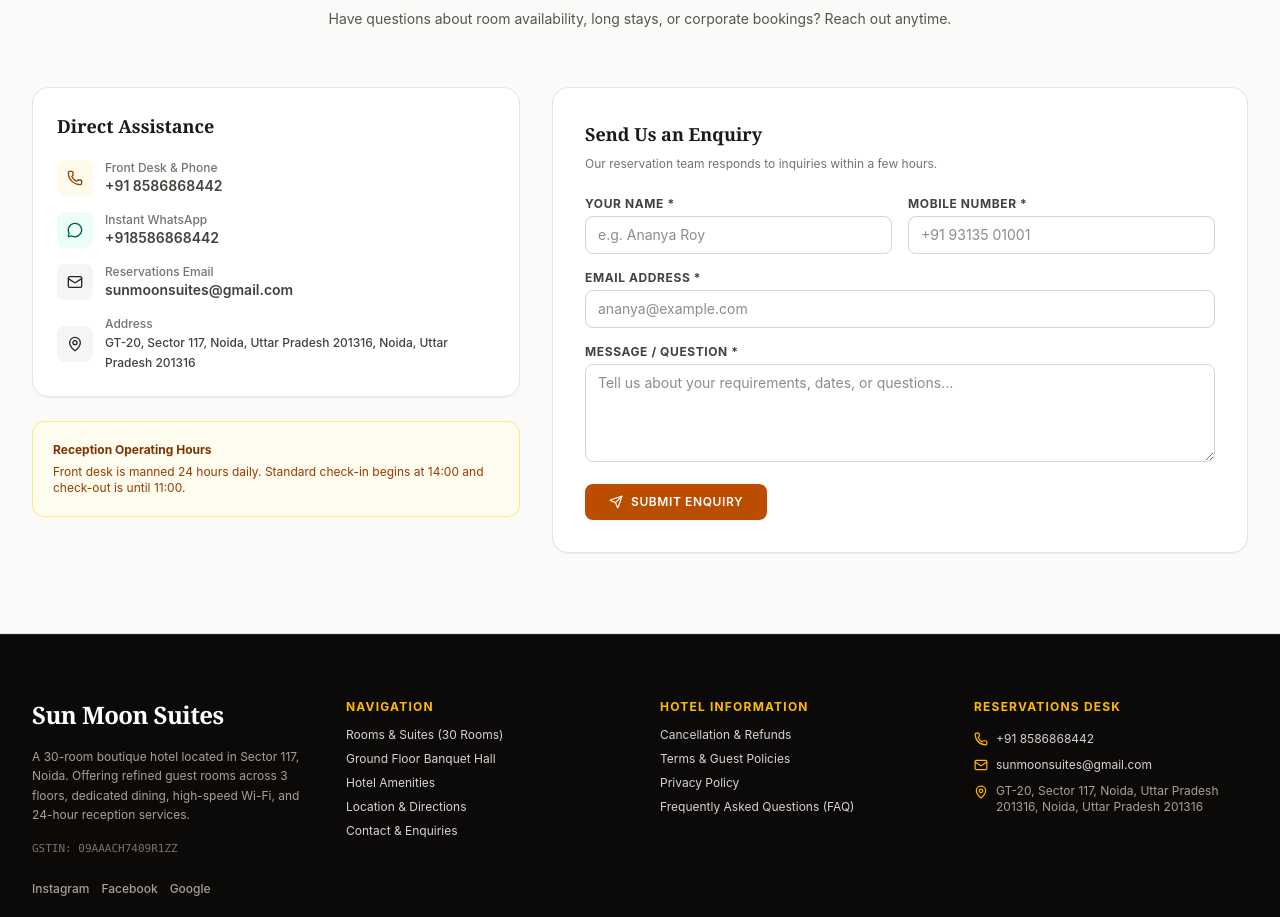
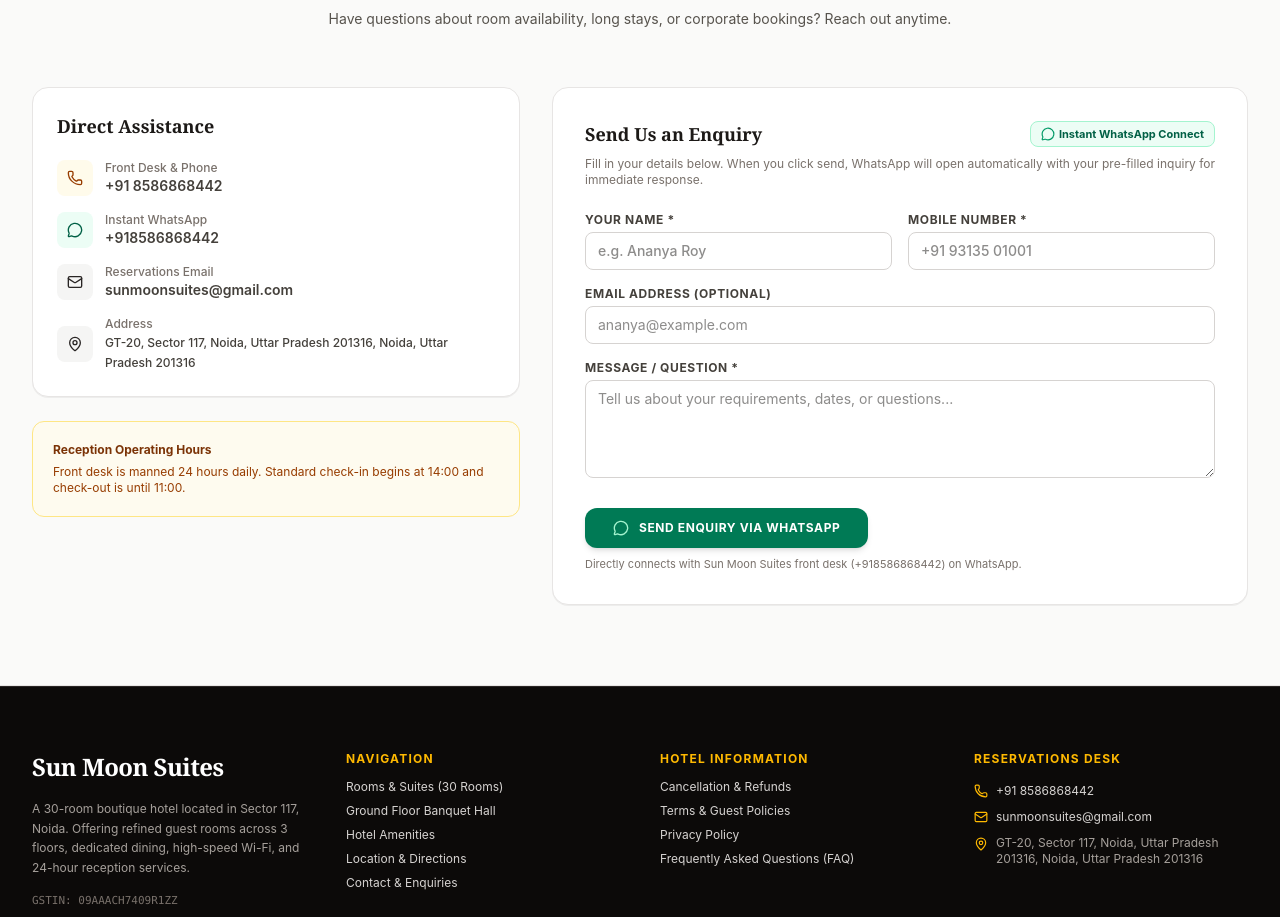
Before and after one commit to sunmoonsuites/SMSN, a React (Vite) app: page / in a window 1280 px wide. Shown: the part 6131-7048 px from the top of the page. Built offline with nearby package versions, Linux system fonts and the light colour scheme; no server answers; the database is empty.

Commit message:
refactor: replace enquiry form with WhatsApp redirect
Remove server-side enquiry submission in favor of direct WhatsApp redirection to streamline communication and reduce form friction.

```diff
--- a/src/components/website/ContactSection.tsx
+++ b/src/components/website/ContactSection.tsx
@@ -1,7 +1,6 @@
 import React, { useState } from 'react';
 import { Hotel } from '../../types';
-import { submitEnquiry } from '../../services/enquiriesService';
-import { Phone, Mail, MessageCircle, MapPin, Send, CheckCircle2, AlertCircle } from 'lucide-react';
+import { Phone, Mail, MessageCircle, MapPin, CheckCircle2, ArrowRight } from 'lucide-react';
 import { getCleanHotelPhone, getCleanHotelWhatsApp } from '../../lib/utils';
 
 interface ContactSectionProps {
@@ -14,9 +13,8 @@
   const [mobile, setMobile] = useState('');
   const [message, setMessage] = useState('');
 
-  const [isSubmitting, setIsSubmitting] = useState(false);
   const [submitted, setSubmitted] = useState(false);
-  const [errorMessage, setErrorMessage] = useState('');
+  const [lastWhatsAppUrl, setLastWhatsAppUrl] = useState('');
 
   const phone = getCleanHotelPhone(hotel?.phone);
   const emailAddr = hotel?.email || 'reservations@sunmoonsuites.com';
@@ -26,26 +24,54 @@
     `Hello ${hotel?.name || 'Sun Moon Suites'}, I have an enquiry about your hotel in Sector 117 Noida.`
   )}`;
 
-  const handleSubmit = async (e: React.FormEvent) => {
+  const handleSubmit = (e: React.FormEvent) => {
     e.preventDefault();
-    if (!hotel?.id) return;
+    if (!name.trim() || !mobile.trim() || !message.trim()) return;
 
-    setIsSubmitting(true);
-    setErrorMessage('');
+    const hotelName = hotel?.name || 'Sun Moon Suites';
 
-    const res = await submitEnquiry(hotel.id, { name, email, mobile, message });
-    setIsSubmitting(false);
+    // Format all form details cleanly for WhatsApp
+    const lines = [
+      `*New Hotel Enquiry - ${hotelName}*`,
+      `━━━━━━━━━━━━━━━━━━━━━━━━━`,
+      `👤 *Guest Name:* ${name.trim()}`,
+      `📱 *Mobile Number:* ${mobile.trim()}`,
+      email.trim() ? `✉️ *Email Address:* ${email.trim()}` : null,
+      ``,
+      `💬 *Message / Enquiry Details:*`,
+      `${message.trim()}`,
+      `━━━━━━━━━━━━━━━━━━━━━━━━━`,
+      `_Sent directly from ${hotelName} Website_`,
+    ].filter((line) => line !== null);
 
-    if (res.success) {
+    const fullMessage = lines.join('\n');
+    const targetUrl = `https://wa.me/${whatsappNumber}?text=${encodeURIComponent(fullMessage)}`;
+
+    setLastWhatsAppUrl(targetUrl);
     setSubmitted(true);
+
+    // Automatically trigger WhatsApp in a new tab / mobile app
+    try {
+      const link = document.createElement('a');
+      link.href = targetUrl;
+      link.target = '_blank';
+      link.rel = 'noopener noreferrer';
+      document.body.appendChild(link);
+      link.click();
+      document.body.removeChild(link);
+    } catch {
+      // Fallback: window.location
+      window.location.href = targetUrl;
+    }
+  };
+
+  const handleResetForm = () => {
     setName('');
     setEmail('');
     setMobile('');
     setMessage('');
-      setTimeout(() => setSubmitted(false), 6000);
-    } else {
-      setErrorMessage(res.error || 'Failed to submit enquiry. Please call or WhatsApp us.');
-    }
+    setSubmitted(false);
+    setLastWhatsAppUrl('');
   };
 
   return (
@@ -134,22 +160,55 @@
             </div>
           </div>
 
-          {/* Form Column */}
+          {/* Form Column - Direct WhatsApp Transmission */}
           <div className="lg:col-span-7 bg-white p-6 sm:p-8 rounded-2xl border border-stone-200 shadow-2xs">
-            <h4 className="font-serif font-bold text-stone-900 text-lg mb-2">Send Us an Enquiry</h4>
+            <div className="flex items-center justify-between mb-2">
+              <h4 className="font-serif font-bold text-stone-900 text-lg">Send Us an Enquiry</h4>
+              <span className="px-2.5 py-1 bg-emerald-50 text-emerald-800 border border-emerald-200 rounded-lg text-[11px] font-bold flex items-center gap-1">
+                <MessageCircle className="w-3.5 h-3.5 text-emerald-600" />
+                <span>Instant WhatsApp Connect</span>
+              </span>
+            </div>
             <p className="text-xs text-stone-500 mb-6">
-              Our reservation team responds to inquiries within a few hours.
+              Fill in your details below. When you click send, WhatsApp will open automatically with your pre-filled inquiry for immediate response.
             </p>
 
             {submitted ? (
-              <div className="p-6 bg-emerald-50 rounded-xl border border-emerald-200 text-center space-y-2">
-                <CheckCircle2 className="w-8 h-8 text-emerald-600 mx-auto" />
-                <h5 className="font-serif font-bold text-emerald-950 text-base">
-                  Enquiry Submitted Successfully!
+              <div className="p-6 bg-emerald-50/80 rounded-2xl border border-emerald-300 text-center space-y-4">
+                <div className="w-12 h-12 bg-emerald-100 rounded-full flex items-center justify-center mx-auto text-emerald-700">
+                  <CheckCircle2 className="w-7 h-7" />
+                </div>
+                <div className="space-y-1">
+                  <h5 className="font-serif font-bold text-emerald-950 text-lg">
+                    Opening WhatsApp with your Enquiry Details!
                   </h5>
-                <p className="text-xs text-emerald-800">
-                  Thank you for reaching out. We have logged your enquiry in our system and will contact you shortly.
+                  <p className="text-xs text-emerald-800 max-w-md mx-auto">
+                    Your form details have been prepared for WhatsApp chat. If WhatsApp did not open automatically, please click the button below.
                   </p>
+                </div>
+
+                <div className="pt-2 flex flex-col sm:flex-row items-center justify-center gap-3">
+                  {lastWhatsAppUrl && (
+                    <a
+                      href={lastWhatsAppUrl}
+                      target="_blank"
+                      rel="noopener noreferrer"
+                      className="w-full sm:w-auto px-6 py-2.5 bg-emerald-700 hover:bg-emerald-800 text-white text-xs font-bold uppercase tracking-wider rounded-xl transition-all flex items-center justify-center gap-2 shadow-sm"
+                    >
+                      <MessageCircle className="w-4 h-4" />
+                      <span>Open WhatsApp Now</span>
+                      <ArrowRight className="w-3.5 h-3.5" />
+                    </a>
+                  )}
+
+                  <button
+                    type="button"
+                    onClick={handleResetForm}
+                    className="w-full sm:w-auto px-5 py-2.5 bg-white hover:bg-stone-100 text-stone-700 text-xs font-semibold rounded-xl border border-stone-300 transition-colors cursor-pointer"
+                  >
+                    Send Another Enquiry
+                  </button>
+                </div>
               </div>
             ) : (
               <form onSubmit={handleSubmit} className="space-y-4">
@@ -164,7 +223,7 @@
                       placeholder="e.g. Ananya Roy"
                       value={name}
                       onChange={(e) => setName(e.target.value)}
-                      className="w-full px-3 py-2 text-sm border border-stone-300 rounded-lg focus:outline-none focus:ring-2 focus:ring-amber-700"
+                      className="w-full px-3 py-2 text-sm border border-stone-300 rounded-lg focus:outline-none focus:ring-2 focus:ring-emerald-600 font-medium"
                     />
                   </div>
 
@@ -178,22 +237,21 @@
                       placeholder="+91 93135 01001"
                       value={mobile}
                       onChange={(e) => setMobile(e.target.value)}
-                      className="w-full px-3 py-2 text-sm border border-stone-300 rounded-lg focus:outline-none focus:ring-2 focus:ring-amber-700"
+                      className="w-full px-3 py-2 text-sm border border-stone-300 rounded-lg focus:outline-none focus:ring-2 focus:ring-emerald-600 font-medium"
                     />
                   </div>
                 </div>
 
                 <div>
                   <label className="block text-xs font-bold uppercase tracking-wider text-stone-700 mb-1">
-                    Email Address *
+                    Email Address (Optional)
                   </label>
                   <input
                     type="email"
-                    required
                     placeholder="ananya@example.com"
                     value={email}
                     onChange={(e) => setEmail(e.target.value)}
-                    className="w-full px-3 py-2 text-sm border border-stone-300 rounded-lg focus:outline-none focus:ring-2 focus:ring-amber-700"
+                    className="w-full px-3 py-2 text-sm border border-stone-300 rounded-lg focus:outline-none focus:ring-2 focus:ring-emerald-600"
                   />
                 </div>
 
@@ -207,25 +265,22 @@
                     placeholder="Tell us about your requirements, dates, or questions..."
                     value={message}
                     onChange={(e) => setMessage(e.target.value)}
-                    className="w-full px-3 py-2 text-sm border border-stone-300 rounded-lg focus:outline-none focus:ring-2 focus:ring-amber-700"
+                    className="w-full px-3 py-2 text-sm border border-stone-300 rounded-lg focus:outline-none focus:ring-2 focus:ring-emerald-600"
                   />
                 </div>
 
-                {errorMessage && (
-                  <div className="p-3 bg-rose-50 border border-rose-200 text-rose-800 text-xs rounded-lg flex items-center gap-2">
-                    <AlertCircle className="w-4 h-4 shrink-0" />
-                    <span>{errorMessage}</span>
-                  </div>
-                )}
-
+                <div className="pt-2">
                   <button
                     type="submit"
-                  disabled={isSubmitting}
-                  className="w-full sm:w-auto px-6 py-2.5 bg-amber-700 hover:bg-amber-800 disabled:opacity-50 text-white text-xs uppercase tracking-wider font-semibold rounded-lg transition-colors flex items-center justify-center gap-2 cursor-pointer shadow-xs"
+                    className="w-full sm:w-auto px-7 py-3 bg-emerald-700 hover:bg-emerald-800 text-white text-xs uppercase tracking-wider font-bold rounded-xl transition-all flex items-center justify-center gap-2.5 cursor-pointer shadow-md hover:shadow-lg"
                   >
-                  <Send className="w-3.5 h-3.5" />
-                  <span>{isSubmitting ? 'Sending Enquiry...' : 'Submit Enquiry'}</span>
+                    <MessageCircle className="w-4 h-4 text-emerald-200" />
+                    <span>Send Enquiry via WhatsApp</span>
                   </button>
+                  <p className="text-[11px] text-stone-500 mt-2">
+                    Directly connects with {hotel?.name || 'Sun Moon Suites'} front desk (+{whatsappNumber}) on WhatsApp.
+                  </p>
+                </div>
               </form>
             )}
           </div>
```
Lines whose indentation alone changed are shown as unchanged.
